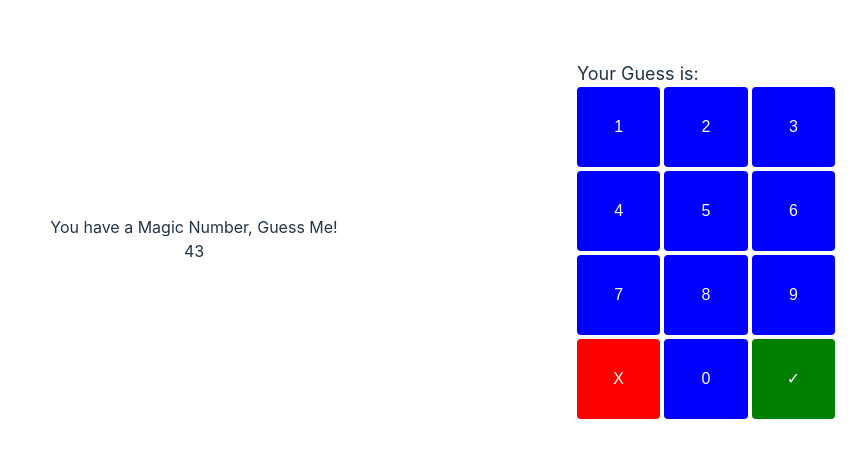
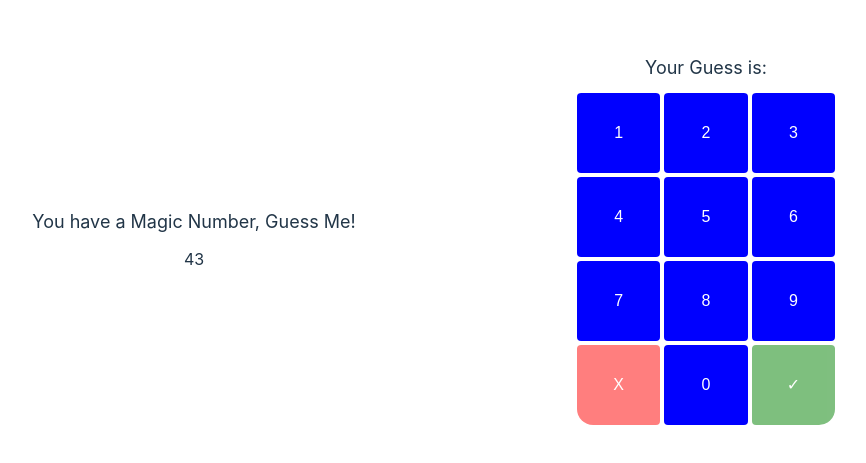
Before and after one commit to JustCodeDaily/magicNumber, a React (Vite) app: page / in a window 1280 px wide. Shown: the part 161-624 px from the top of the page, without its empty margins (190-1056 px from the left). Built offline with nearby package versions, Linux system fonts and the light colour scheme.

Commit message:
Added Button Conditions

```diff
--- a/src/components/Game.jsx
+++ b/src/components/Game.jsx
@@ -20,12 +20,14 @@ const gameVerbiage = [
   "You have a Magic Number, Guess Me!",
   "Bulls Eye, You have done it!",
   "Ooops, Game Over. Better luck next time",
+  "Maybe, Give another try",
 ];
 
 function Game() {
   const [guess, setGuess] = useState("");
   const [rand, setRand] = useState(null);
   const [gameState, setGameState] = useState(0);
+  const [remainingGuesses, setRemainingGuesses] = useState(5);
 
   function handleNumber(key) {
     if (guess.length >= 2) {
@@ -47,7 +49,13 @@ function Game() {
     if (parseInt(guess) === rand) {
       setGameState(1);
     } else {
-      setGameState(2);
+      if (remainingGuesses > 1) {
+        setRemainingGuesses((prevGuesses) => prevGuesses - 1);
+        setGuess(""); // Clear the guess for the next attempt
+        setGameState(3); // "Give one more shot" state
+      } else {
+        setGameState(2); // Game over state
+      }
     }
   }
 
@@ -63,14 +71,12 @@ function Game() {
   return (
     <Styled.Container>
       <Styled.GameWrapper>
-        {
-          gameState === 0
-            ? gameVerbiage[0] // "You have a Magic Number, Guess Me!"
-            : gameState === 1
-            ? gameVerbiage[1] // "Bulls Eye, You have done it!"
-            : gameVerbiage[2] // "Ooops, Game Over. Better luck next time"
-        }
-
+        <Styled.GreetingMessage>
+          {gameState === 0 && gameVerbiage[0]}
+          {gameState === 1 && gameVerbiage[1]}
+          {gameState === 2 && gameVerbiage[2]}
+          {gameState === 3 && gameVerbiage[3]}
+        </Styled.GreetingMessage>
         <Styled.GameWrapper>
           {rand ? `${rand}` : "Generating random number..."}
         </Styled.GameWrapper>
@@ -85,6 +91,9 @@ function Game() {
                 <Styled.CancelButton
                   key={key}
                   onClick={() => handleCancel(key)}
+                  disabled={
+                    gameState === 1 || gameState === 2 || guess.length == 0
+                  }
                 >
                   {keypads[key]}
                 </Styled.CancelButton>
@@ -94,6 +103,9 @@ function Game() {
                 <Styled.CheckmarkButton
                   key={key}
                   onClick={() => handleSubmit(key)}
+                  disabled={
+                    gameState === 1 || gameState === 2 || guess.length < 2
+                  }
                 >
                   {keypads[key]}
                 </Styled.CheckmarkButton>
--- a/src/components/Game.styles.jsx
+++ b/src/components/Game.styles.jsx
@@ -53,6 +53,7 @@ export const KeypadButton = styled.button`
 
 export const CancelButton = styled(KeypadButton)`
   background-color: red;
+  border-bottom-left-radius: 16px;
   &:hover {
     background-color: darkred;
   }
@@ -60,14 +61,20 @@ export const CancelButton = styled(KeypadButton)`
 
 export const CheckmarkButton = styled(KeypadButton)`
   background-color: green;
+  border-bottom-right-radius: 16px;
   &:hover {
     background-color: darkgreen;
   }
 `;
 
 export const GuessedNumber = styled.div`
+  display: grid;
+  place-items: center;
   font-size: 18px;
+  margin-bottom: 12px;
 `;
+
+export const GreetingMessage = styled(GuessedNumber)``;
 
 export const Message = styled.div`
   font-size: 18px;
```
